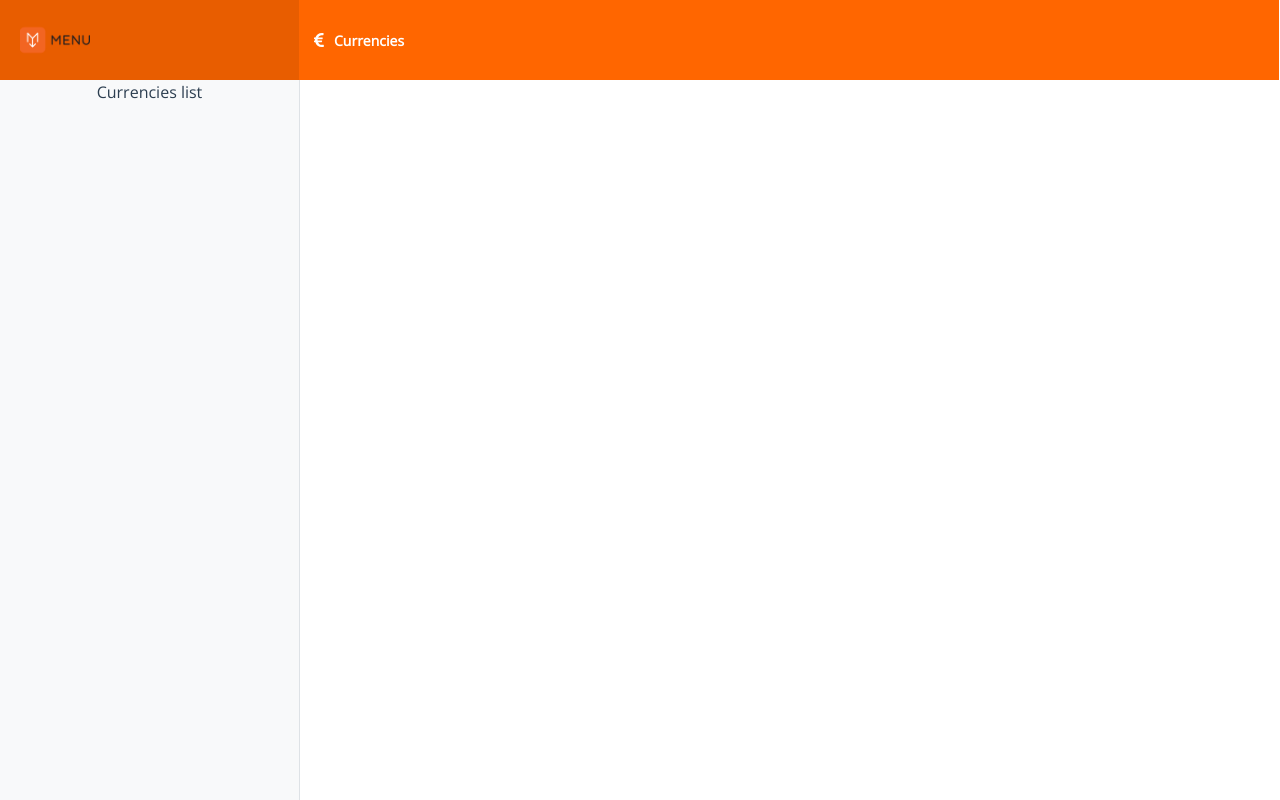
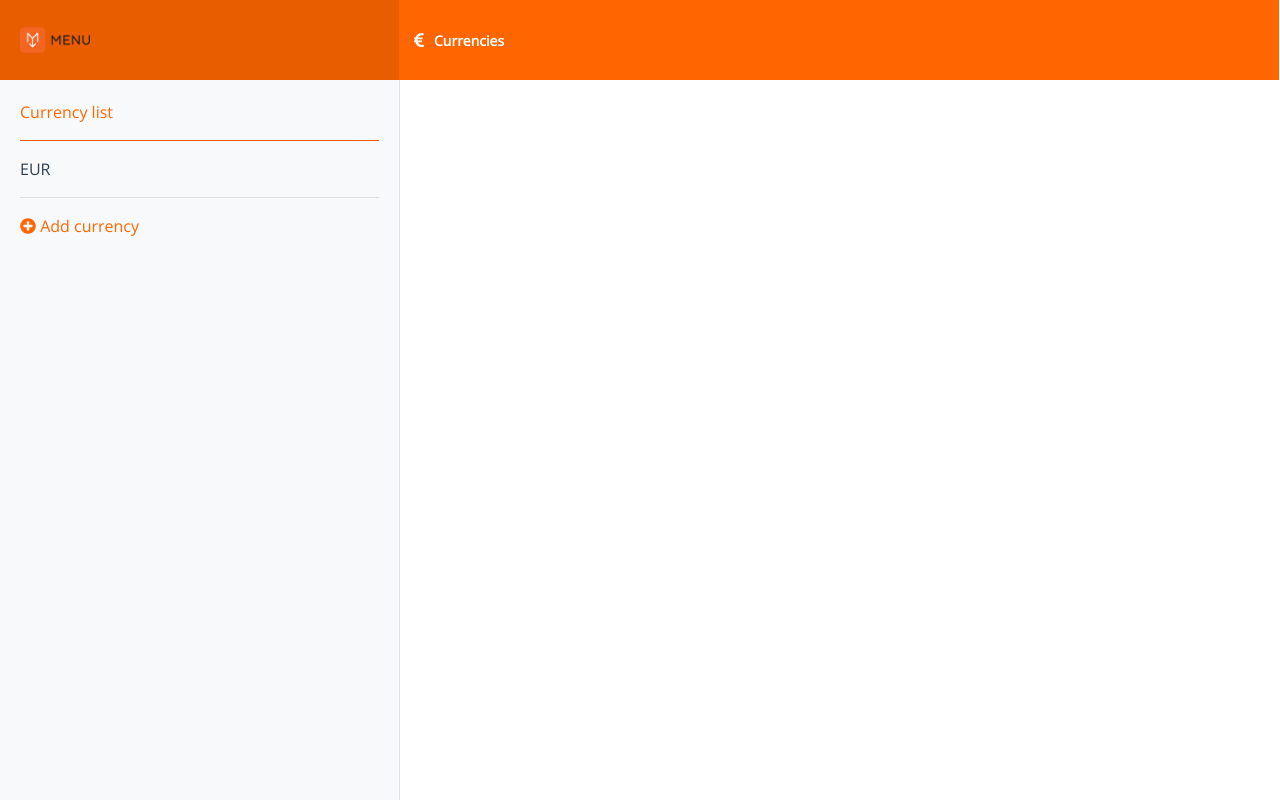
Before and after one commit to AleksaCami/menu, a Vue app: page /#/currencies in a window 1280 px wide. Built offline with nearby package versions, Linux system fonts and the light colour scheme.

Commit message:
Add currency list to sidebar, button link to adding currencies

```diff
--- a/src/App.vue
+++ b/src/App.vue
@@ -54,4 +54,7 @@ html {
   position: relative;
   min-height: 100%;
 }
+.pointer {
+  cursor: pointer;
+}
 </style>
--- a/src/components/CurrenciesList.vue
+++ b/src/components/CurrenciesList.vue
@@ -1,18 +1,63 @@
 <template>
-  <div>
-    <span>Currencies list</span>
+  <div class="d-flex flex-column list">
+    <span class="title">Currency list</span>
+    <hr class="title-divider" />
+    <div class="d-flex flex-column" v-if="currencies.length">
+      <span v-for="currency in currencies" :key="currency.id" class="currency">
+        {{ currency.iso }}
+        <hr />
+      </span>
+    </div>
+    <div class="d-flex flex-column" v-else>
+      No currencies added. Try adding some.
+      <hr />
+    </div>
+    <div class="d-flex">
+      <a href="/currencies/add">
+        <font-awesome-icon icon="plus-circle" style="color: #ff6600" />
+        <span class="add-currency pointer">
+          Add currency
+        </span>
+      </a>
+    </div>
   </div>
 </template>
 
 <script>
 export default {
+  mounted() {
+    this.getCurrencies();
+  },
   data: () => ({
-    currencies: [
-      { id: 1, code: "EUR" },
-      { id: 2, code: "EUR" },
-      { id: 3, code: "EUR" },
-      { id: 4, code: "EUR" }
-    ]
-  })
+    currencies: [{ id: 1, iso: "EUR", symbol: "e" }]
+  }),
+  methods: {
+    getCurrencies() {}
+  }
 };
 </script>
+
+<style lang="scss" scoped>
+a {
+  text-decoration: none;
+}
+.add-currency {
+  color: #ff6600;
+}
+.list {
+  padding: 20px;
+}
+.title {
+  color: #ff6600;
+  text-align: start;
+  font-size: 16px;
+}
+.title-divider {
+  background: #ff6600;
+  width: 100%;
+}
+.currency {
+  text-align: start;
+  font-size: 16px;
+}
+</style>
--- a/src/components/layout/Header.vue
+++ b/src/components/layout/Header.vue
@@ -20,7 +20,7 @@ $accent: #ff6600;
   display: flex;
   justify-content: flex-start;
   align-items: center;
-  min-width: calc(1200px - 300px);
+  min-width: calc(1200px - 400px);
   width: 100%;
 }
 .nav-content {
--- a/src/components/layout/Sidebar.vue
+++ b/src/components/layout/Sidebar.vue
@@ -2,12 +2,14 @@
   <div class="d-flex" id="wrapper">
     <div class="bg-light border-right" id="sidebar-wrapper">
       <div class="nav-color-left sidebar-heading">
-        <img
-          class="logo"
-          src="../../assets/images/menulogo500x500px-01.png"
-          alt="menu logo"
-          height="70"
-        />
+        <a href="/">
+          <img
+            class="logo pointer"
+            src="../../assets/images/menulogo500x500px-01.png"
+            alt="menu logo"
+            height="70"
+          />
+        </a>
       </div>
       <CurrenciesList />
     </div>
@@ -30,7 +32,7 @@ $accent: #ff6600;
 
 #sidebar-wrapper {
   min-height: 100vh;
-  width: 300px;
+  width: 400px;
   margin-left: -15rem;
   -webkit-transition: margin 0.25s ease-out;
   -moz-transition: margin 0.25s ease-out;
--- a/src/main.js
+++ b/src/main.js
@@ -6,12 +6,12 @@ import "bootstrap";
 import "bootstrap/dist/css/bootstrap.min.css";
 
 import { library } from "@fortawesome/fontawesome-svg-core";
-import { faSearch, faEuroSign } from "@fortawesome/free-solid-svg-icons";
+import { faSearch, faEuroSign, faPlusCircle } from "@fortawesome/free-solid-svg-icons";
 import { FontAwesomeIcon } from "@fortawesome/vue-fontawesome";
 
 Vue.config.productionTip = false;
 
-library.add(faSearch, faEuroSign);
+library.add(faSearch, faEuroSign, faPlusCircle);
 
 Vue.component("font-awesome-icon", FontAwesomeIcon);
 
--- a/src/views/AddCurrency.vue
+++ b/src/views/AddCurrency.vue
@@ -1,7 +1,7 @@
 <template>
   <div>
     <div class="container-fluid">
-      <h1 class="mt-4">Simple Sidebar</h1>
+      <h1 class="mt-4">Add currency</h1>
     </div>
   </div>
 </template>
```
